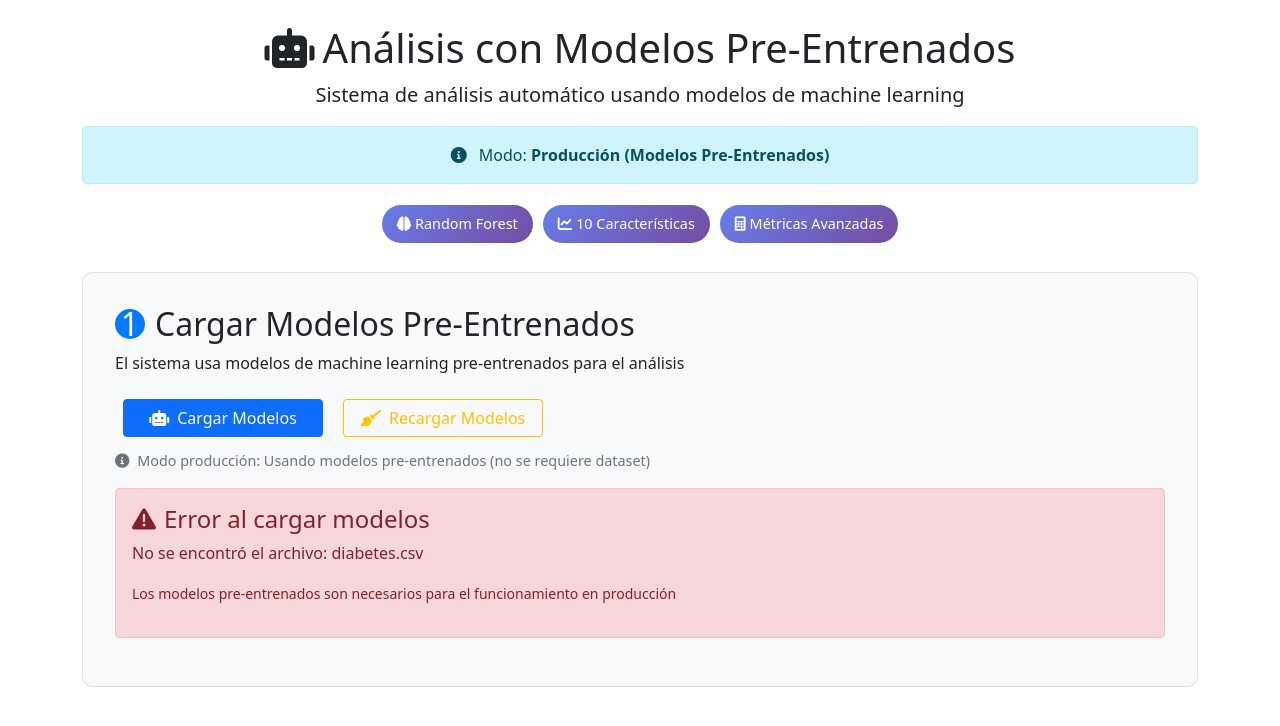
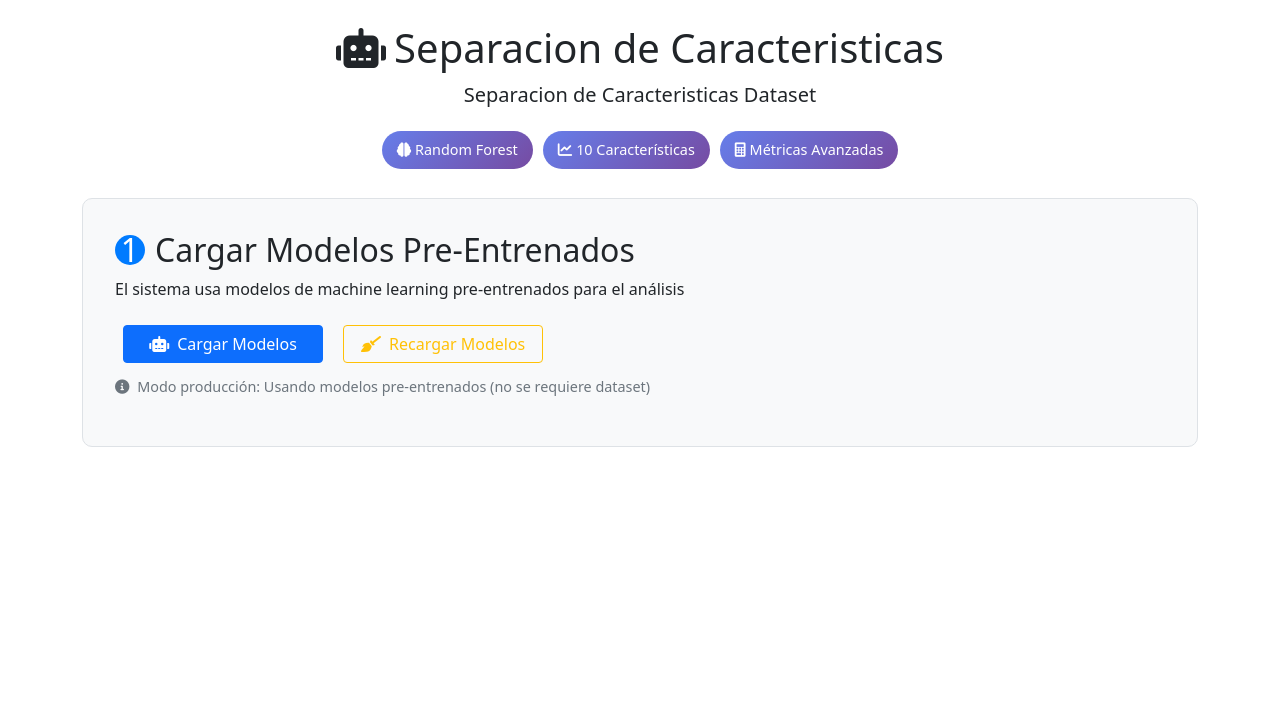
Before and after one commit to dandark666/api-sepa, a Django app: page / in a window 1280 px wide. Shown: the top 726 px of the page. Run offline with Django 5.2, Linux system fonts and the light colour scheme.

Commit message:
Update index.html

```diff
--- a/templates/index.html
+++ b/templates/index.html
@@ -3,7 +3,7 @@
 <head>
     <meta charset="UTF-8">
     <meta name="viewport" content="width=device-width, initial-scale=1.0">
-    <title>Análisis con Modelos Pre-Entrenados</title>
+    <title>Separacion de Caracteristicas</title>
     <link href="https://cdn.jsdelivr.net/npm/bootstrap@5.1.3/dist/css/bootstrap.min.css" rel="stylesheet">
     <link rel="stylesheet" href="https://cdnjs.cloudflare.com/ajax/libs/font-awesome/6.0.0/css/all.min.css">
     <style>
@@ -101,12 +101,8 @@
 <body>
     <div class="container mt-4">
         <div class="text-center mb-4">
-            <h1><i class="fas fa-robot me-2"></i>Análisis con Modelos Pre-Entrenados</h1>
-            <p class="lead">Sistema de análisis automático usando modelos de machine learning</p>
-            <div class="alert alert-info">
-                <i class="fas fa-info-circle me-2"></i>
-                Modo: <strong id="datasetName">Producción (Modelos Pre-Entrenados)</strong>
-            </div>
+            <h1><i class="fas fa-robot me-2"></i>Separacion de Caracteristicas</h1>
+            <p class="lead">Separacion de Caracteristicas Dataset</p>
             <div class="d-flex justify-content-center flex-wrap">
                 <span class="model-badge"><i class="fas fa-brain me-1"></i>Random Forest</span>
                 <span class="model-badge"><i class="fas fa-chart-line me-1"></i>10 Características</span>
@@ -544,16 +540,6 @@
                                         ).join('')}
                                     </ul>
                                 </div>
-                                <div class="col-md-6">
-                                    <h5><i class="fas fa-times-circle text-danger me-2"></i>Características eliminadas:</h5>
-                                    <ul class="list-group">
-                                        ${data.caracteristicas_eliminadas.map(feat =>
-                                            `<li class="list-group-item list-group-item-danger">
-                                                <i class="fas fa-ban me-2"></i>${feat}
-                                            </li>`
-                                        ).join('')}
-                                    </ul>
-                                </div>
                             </div>
                         </div>
                     `;
@@ -595,33 +581,6 @@
                                         </div>
                                     </div>
                                 </div>
-                                <div class="col-md-3">
-                                    <div class="card text-white bg-success mb-3 metric-card">
-                                        <div class="card-body text-center">
-                                            <h5>Accuracy</h5>
-                                            <h2>${data.accuracy}</h2>
-                                            <small>Precisión general</small>
-                                        </div>
-                                    </div>
-                                </div>
-                                <div class="col-md-3">
-                                    <div class="card text-white bg-info mb-3 metric-card">
-                                        <div class="card-body text-center">
-                                            <h5>Muestras Entrenamiento</h5>
-                                            <h2>${data.muestras_entrenamiento}</h2>
-                                            <small>Datos de entrenamiento</small>
-                                        </div>
-                                    </div>
-                                </div>
-                                <div class="col-md-3">
-                                    <div class="card text-white bg-warning mb-3 metric-card">
-                                        <div class="card-body text-center">
-                                            <h5>Muestras Prueba</h5>
-                                            <h2>${data.muestras_prueba}</h2>
-                                            <small>Datos de prueba</small>
-                                        </div>
-                                    </div>
-                                </div>
                             </div>
                             <div class="mt-3">
                                 <h5><i class="fas fa-list me-2"></i>Características utilizadas en el modelo:</h5>
```
